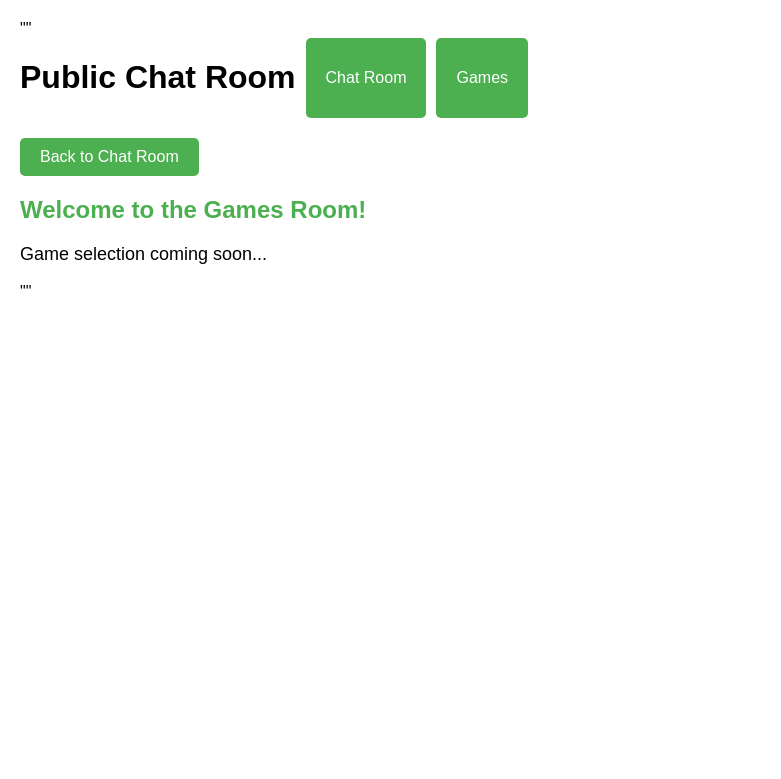
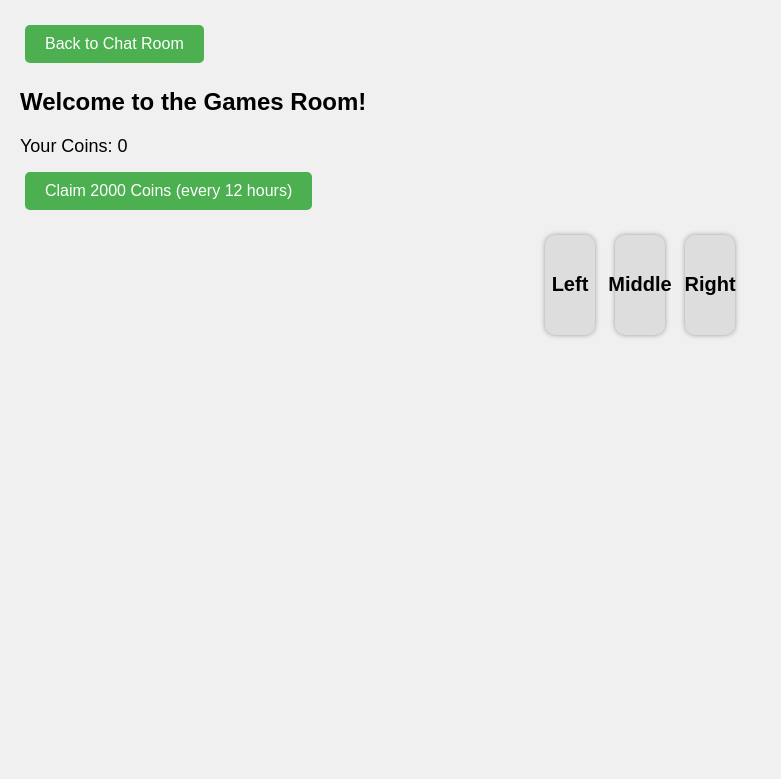
Before and after one commit to viekaslinkki1/testing, a Flask app: page /games in a window 1280 px wide. Shown: the top 779 px of the page, without its empty margins (0-781 px from the left). Run offline with Flask 3, Linux system fonts and the light colour scheme.

Commit message:
Update games.html

```diff
--- a/templates/games.html
+++ b/templates/games.html
@@ -1,69 +1,114 @@
-""<!DOCTYPE html>
-<html lang="en">
-<head>
-    <meta charset="UTF-8">
-    <title>Public Chat Room</title>
-    <link rel="stylesheet" href="{{ url_for('static', filename='styles.css') }}">
-    <script src="https://code.jquery.com/jquery-3.6.0.min.js"></script>
-</head>
-<body>
-    <div class="navbar">
-        <h1>Public Chat Room</h1>
-        <button onclick="window.location.href='/'" class="chat-button">Chat Room</button>
-        <button onclick="window.location.href='/games'" class="games-button">Games</button>
-    </div>
-
-    <div id="chat-container">
-        <!-- Chat room content goes here -->
-    </div>
-
-    <style>
-        .navbar {
-            display: flex;
-            gap: 10px;
-            margin-bottom: 20px;
-        }
-        .games-button, .chat-button {
-            background-color: #4CAF50;
-            color: white;
-            padding: 10px 20px;
-            border: none;
-            cursor: pointer;
-            font-size: 16px;
-            border-radius: 5px;
-        }
-        .games-button:hover, .chat-button:hover {
-            background-color: #45a049;
-        }
-    </style>
-</body>
-</html>
-
-<!-- New Games Page -->
 <!DOCTYPE html>
 <html lang="en">
 <head>
-    <meta charset="UTF-8">
+    <meta charset="UTF-8" />
     <title>Games Room</title>
-</head>
-<body>
-    <div class="navbar">
-        <button onclick="window.location.href='/'" class="chat-button">Back to Chat Room</button>
-    </div>
-    <h2>Welcome to the Games Room!</h2>
-    <p>Game selection coming soon...</p>
-
+    <script src="https://code.jquery.com/jquery-3.6.0.min.js"></script>
     <style>
         body {
             font-family: Arial, sans-serif;
             margin: 20px;
+            background: #f0f0f0;
         }
-        h2 {
-            color: #4CAF50;
+        .navbar {
+            margin-bottom: 20px;
         }
-        p {
+        button {
+            background-color: #4CAF50;
+            color: white;
+            padding: 10px 20px;
+            margin: 5px;
+            border: none;
+            cursor: pointer;
+            border-radius: 5px;
+            font-size: 16px;
+        }
+        button:hover {
+            background-color: #45a049;
+        }
+        #balance {
             font-size: 18px;
+            margin-bottom: 10px;
+        }
+        #message {
+            margin-top: 15px;
+            font-weight: bold;
+        }
+        #plinko-board {
+            margin-top: 20px;
+            display: flex;
+            justify-content: center;
+            gap: 20px;
+        }
+        .slot {
+            width: 50px;
+            height: 100px;
+            background: #ddd;
+            border-radius: 10px;
+            display: flex;
+            align-items: center;
+            justify-content: center;
+            font-weight: bold;
+            font-size: 20px;
+            cursor: pointer;
+            user-select: none;
+            box-shadow: 0 0 5px #999;
+        }
+        .slot:hover {
+            background: #4CAF50;
+            color: white;
         }
     </style>
+</head>
+<body>
+    <div class="navbar">
+        <button onclick="window.location.href='/'">Back to Chat Room</button>
+    </div>
+
+    <h2>Welcome to the Games Room!</h2>
+
+    <div id="balance">Your Coins: <span id="coins">{{ coins }}</span></div>
+    <button id="claim-btn">Claim 2000 Coins (every 12 hours)</button>
+
+    <div id="plinko-board">
+        <div class="slot" data-position="left">Left</div>
+        <div class="slot" data-position="middle">Middle</div>
+        <div class="slot" data-position="right">Right</div>
+    </div>
+
+    <div id="message"></div>
+
+    <script>
+        $(document).ready(function() {
+            $('#claim-btn').click(function() {
+                $.post('/claim', {}, function(data) {
+                    if (data.status === 'success') {
+                        $('#coins').text(data.new_balance);
+                        $('#message').text('Successfully claimed 2000 coins!');
+                    } else {
+                        $('#message').text(data.message);
+                    }
+                });
+            });
+
+            $('.slot').click(function() {
+                const position = $(this).data('position');
+                $('#message').text('Playing Plinko...');
+
+                $.post('/plinko', {position: position}, function(data) {
+                    if (data.status === 'success') {
+                        $('#coins').text(data.new_balance);
+                        if (data.outcome === 'win') {
+                            $('#message').text('You won coins! 🎉');
+                        } else {
+                            $('#message').text('You lost coins. Try again!');
+                        }
+                    } else {
+                        $('#message').text(data.message);
+                    }
+                });
+            });
+        });
+    </script>
 </body>
-</html>""
+</html>
```
